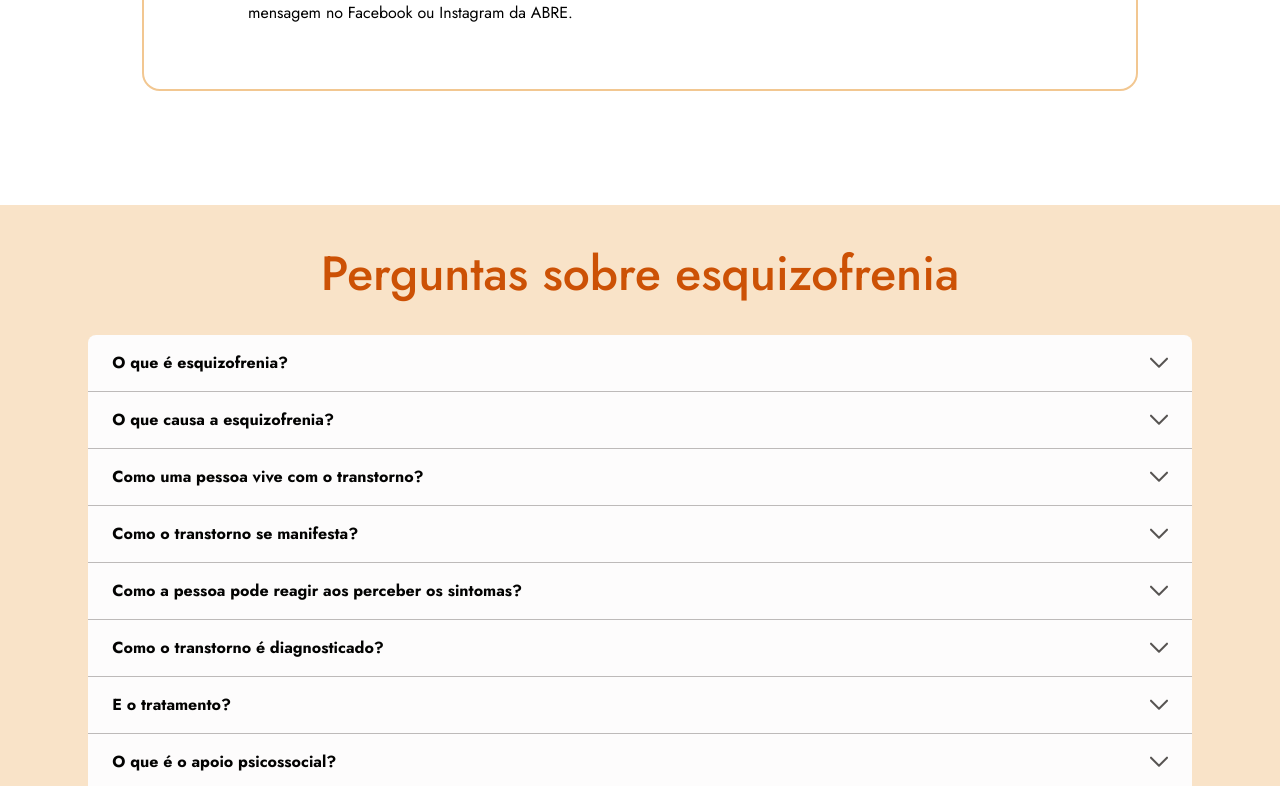
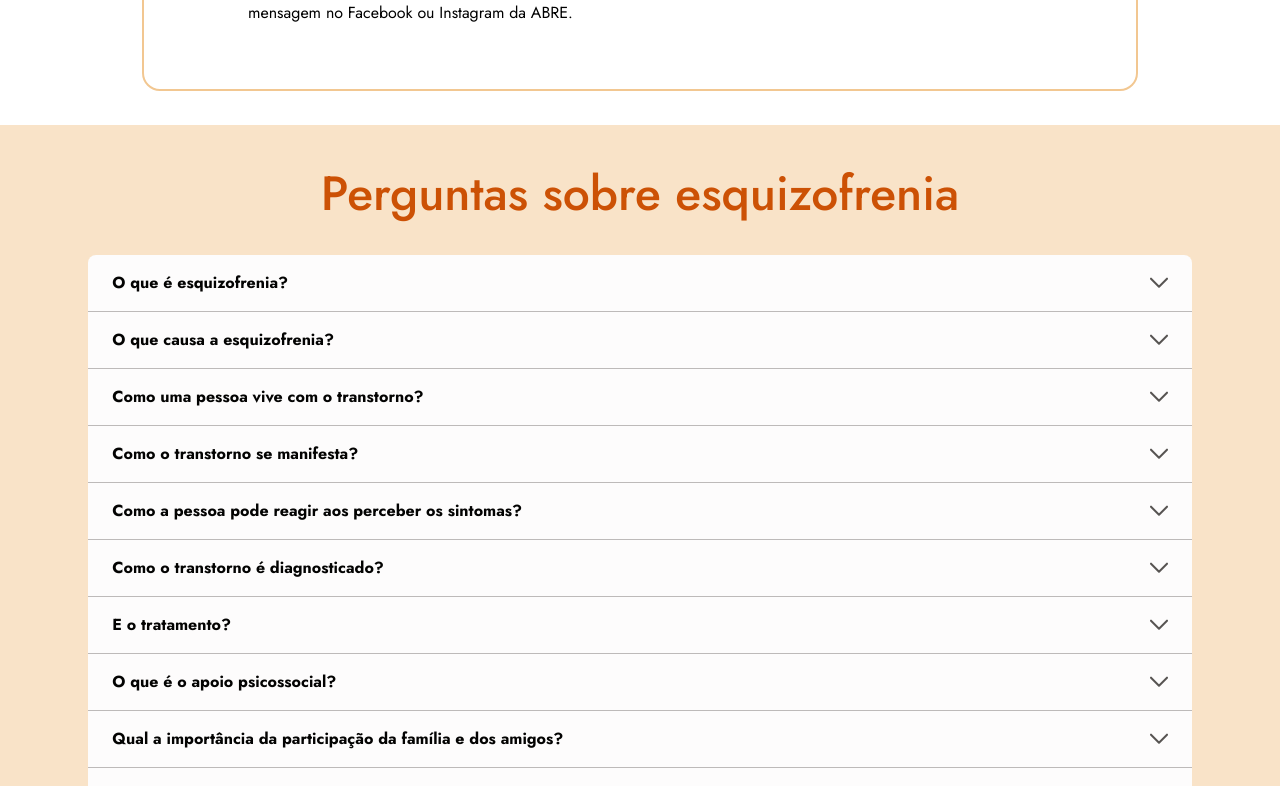
Before and after one commit to tech-pro-bem/abre, a Next.js app: page / in a window 1280 px wide. Shown: the part 609-1395 px from the top of the page. Built offline with nearby package versions, Linux system fonts and the light colour scheme.

Commit message:
style: .arrow icon specifying transition as transform, removing padding-block

```diff
--- a/src/components/faq/styles.module.css
+++ b/src/components/faq/styles.module.css
@@ -84,7 +84,7 @@
 }
 
 .arrow_icon {
-  transition: 0.2s;
+  transition: transform 0.2s;
 }
 
 .faq_text {
@@ -100,10 +100,6 @@
 }
 
 @media (min-width: 48em) {
-  .questions_section {
-    margin-block: 80px;
-  }
-
   .faq_item {
     font-size: var(--font-size-5);
   }
```
